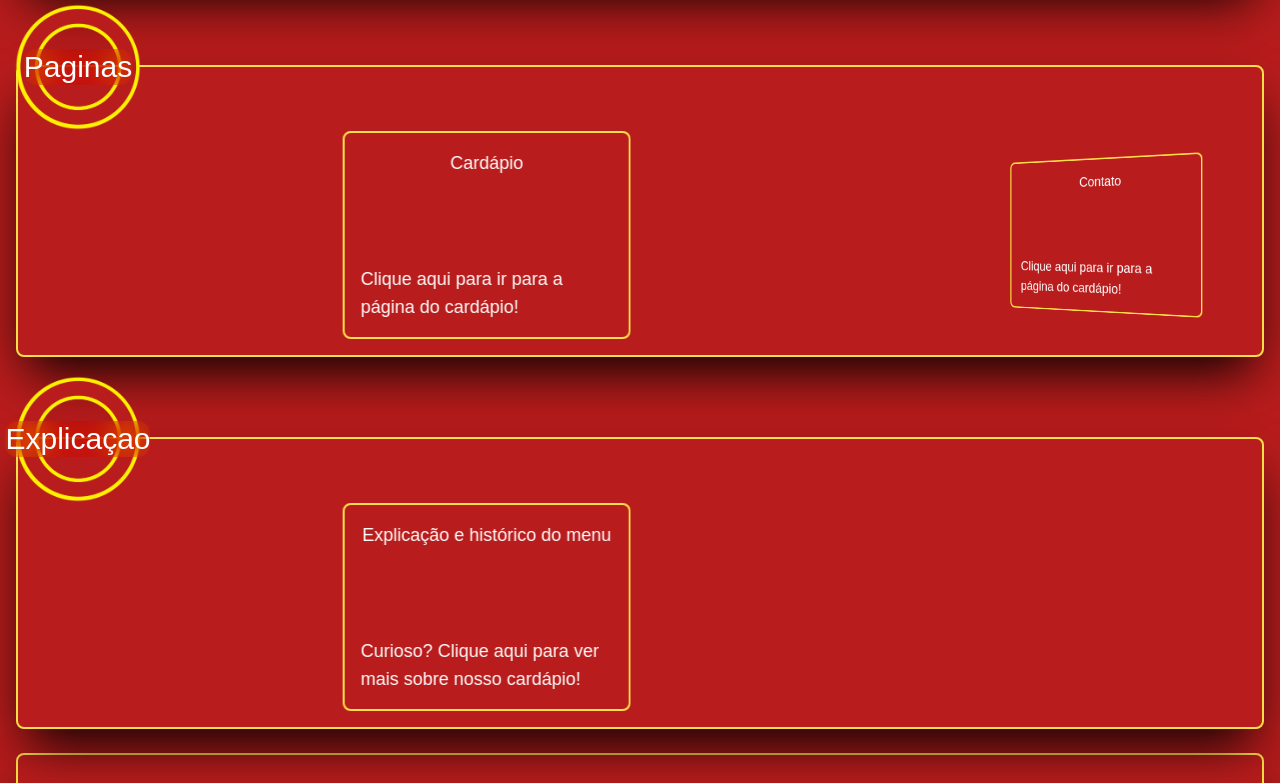
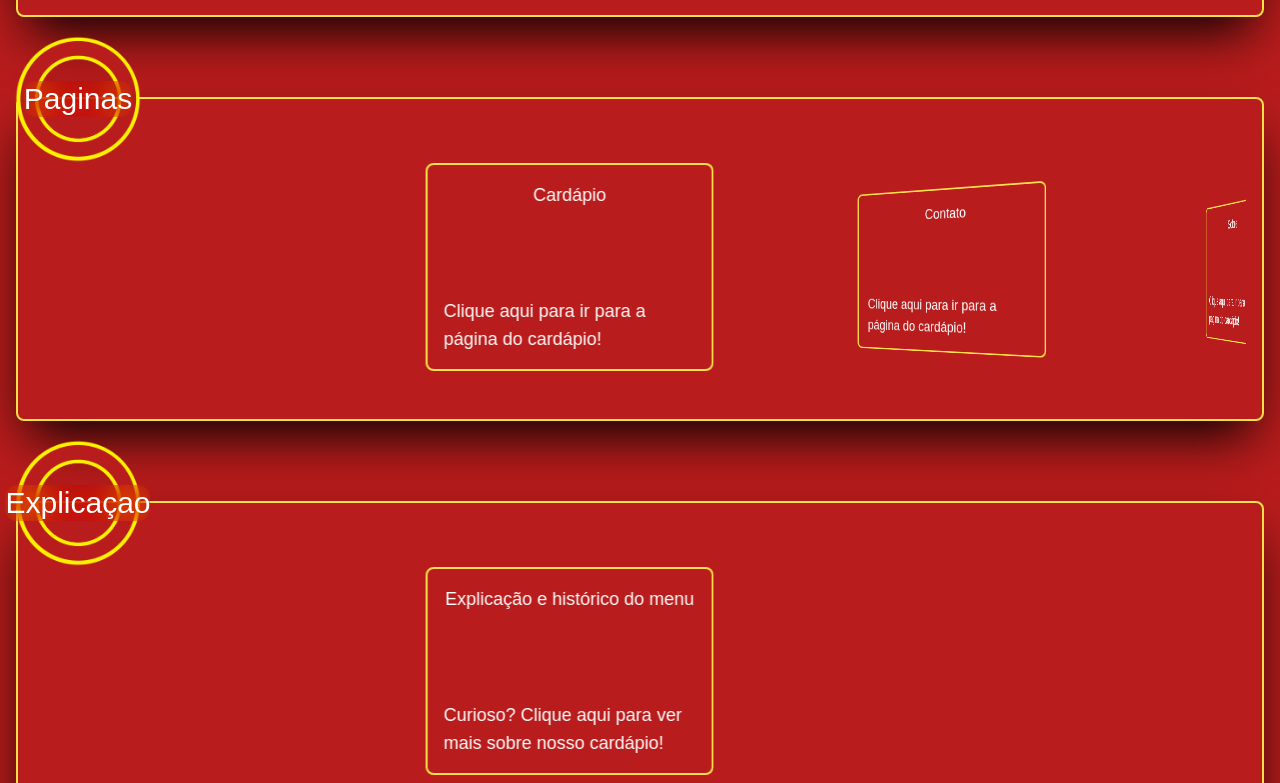
Before and after one commit to AliAbbara/o-gosto-de-beirute, a React (Create React App) app: page / in a window 1280 px wide. Shown: the part 460-1243 px from the top of the page. Built offline with nearby package versions, Linux system fonts and the light colour scheme; no server answers; a web font is replaced by a local one.

Commit message:
Fixed swiper slidesPerView, menu page selectors

```diff
--- a/src/components/cards/DefCard.jsx
+++ b/src/components/cards/SwiperCard.jsx
@@ -6,14 +6,31 @@ import 'swiper/swiper.css'
 
 SwiperCore.use([EffectCoverflow, Pagination])
 
-function DefCard({ images, items, slidesPer, title }) {
+function DefCard({ images, items, title }) {
+  const slidesPerViewDesktop = 2.5
+  const slidesPerViewTablet = 2
+  const slidesPerViewPhone = 1.5
+
+  const breakpoints = {
+    1024: {
+      slidesPerView: slidesPerViewDesktop,
+    },
+    768: {
+      slidesPerView: slidesPerViewTablet,
+    },
+    320: {
+      slidesPerView: slidesPerViewPhone,
+    },
+  }
+
   return (
     <RingCard title={title}>
       <Swiper
-        className='ml-10 sm:ml-32'
-        effect='coverflow'
+        className='ml-10 h-48 sm:h-60'
+        effect={'coverflow'}
         centeredSlides={true}
-        slidesPerView={1.5}
+        slidesPerView={'auto'}
+        breakpoints={breakpoints}
         coverflowEffect={{
           rotate: 50,
           stretch: 50,
@@ -30,9 +47,10 @@ function DefCard({ images, items, slidesPer, title }) {
                   src={item.image}
                   alt={item.name}
                 />
+                <p className='text-center'>{item.name}</p>
               </div>
             ) : (
-              <div className='flex flex-col justify-between items-center text-white p-4 w-72 h-52 border-2 border-yellow-300 rounded-lg'>
+              <div className='flex flex-col justify-between items-center text-white p-4 w-52 sm:w-72 h-40 sm:h-52 border-2 border-yellow-300 rounded-lg'>
                 <div>{item.name}</div>
                 <div>{item.description}</div>
               </div>
--- a/src/pages/main/Home.jsx
+++ b/src/pages/main/Home.jsx
@@ -1,4 +1,4 @@
-import DefCard from '../../components/cards/DefCard'
+import DefCard from '../../components/cards/SwiperCard'
 import { sandwiches } from '../../assets/menu/sandwiches'
 
 function Home() {
@@ -32,19 +32,9 @@ function Home() {
 
   return (
     <>
-      <DefCard items={images} slidesPer={2.5} images={true} title='Lanches' />
-      <DefCard
-        items={carouselItems1}
-        slidesPer={2.5}
-        images={false}
-        title='Paginas'
-      />
-      <DefCard
-        items={carouselItems2}
-        slidesPer={1}
-        images={false}
-        title='Explicaçao'
-      />
+      <DefCard items={images} images={true} title='Lanches' />
+      <DefCard items={carouselItems1} images={false} title='Paginas' />
+      <DefCard items={carouselItems2} images={false} title='Explicaçao' />
     </>
   )
 }
--- a/src/pages/main/Menu.jsx
+++ b/src/pages/main/Menu.jsx
@@ -31,13 +31,13 @@ function Menu() {
   }
   return (
     <RingCard title='Cardapio'>
-      <div className='flex flex-col md:flex-row justify-between items-center text-center my-2'>
+      <div className='flex justify-between items-center text-center my-2'>
         <RedLink
           to='/menu/sandwiches'
           className={
             matchRoute('/menu/sandwiches')
-              ? 'bg-red-600 text-yellow-400 w-44'
-              : 'text-white w-44'
+              ? 'bg-red-600 text-yellow-400'
+              : 'text-white'
           }>
           Lanches
         </RedLink>
@@ -45,8 +45,8 @@ function Menu() {
           to='/menu/porcoes'
           className={
             matchRoute('/menu/porcoes')
-              ? 'bg-red-600 text-yellow-400 w-44'
-              : 'text-white w-44'
+              ? 'bg-red-600 text-yellow-400'
+              : 'text-white'
           }>
           Salgados & Porções
         </RedLink>
@@ -54,8 +54,8 @@ function Menu() {
           to='/menu/drinks'
           className={
             matchRoute('/menu/drinks')
-              ? 'bg-red-600 text-yellow-400 w-44'
-              : 'text-white w-44'
+              ? 'bg-red-600 text-yellow-400'
+              : 'text-white'
           }>
           Bebidas
         </RedLink>
```
